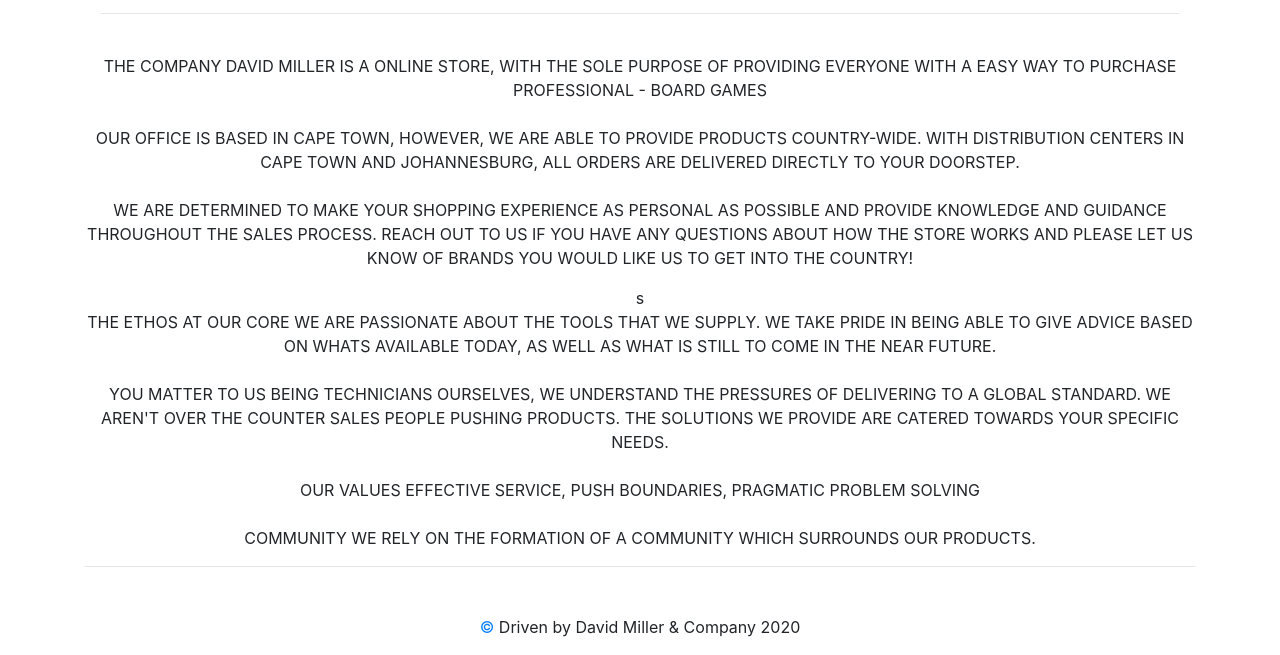
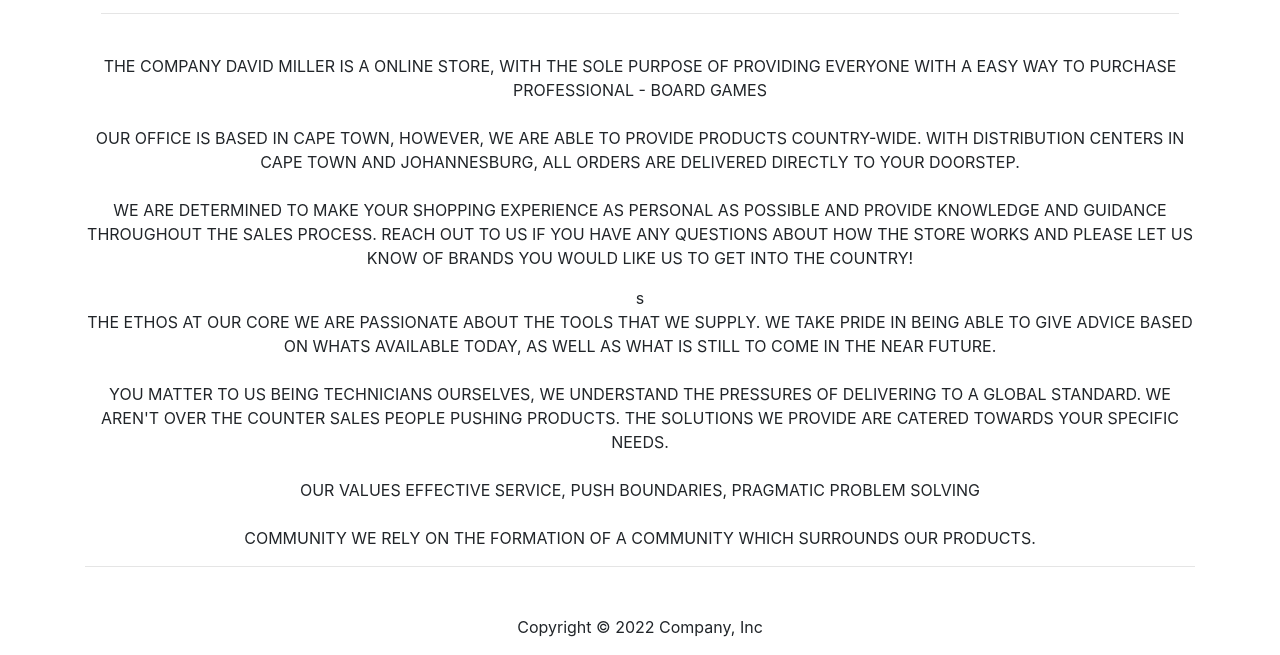
Before and after one commit to Humerous/shopping-cart, a plain HTML site: page about.html in a window 1280 px wide. Shown: the part 190-845 px from the top of the page. Drawn offline with nearby package versions, Linux system fonts and the light colour scheme.

Commit message:
Update about.html

```diff
--- a/about.html
+++ b/about.html
@@ -136,8 +136,7 @@
     <footer class="container text-center">
       <hr class="mt-2 mb-5" />
       <p>
-        <span style="color: #007bff;">&copy;</span> Driven by David Miller &
-        Company 2020
+        <p>Copyright &copy; <script>document.write(new Date().getFullYear())</script> Company, Inc</p>
       </p>
     </footer>
     <!-- /.FOOTER BEGIN -->
```
